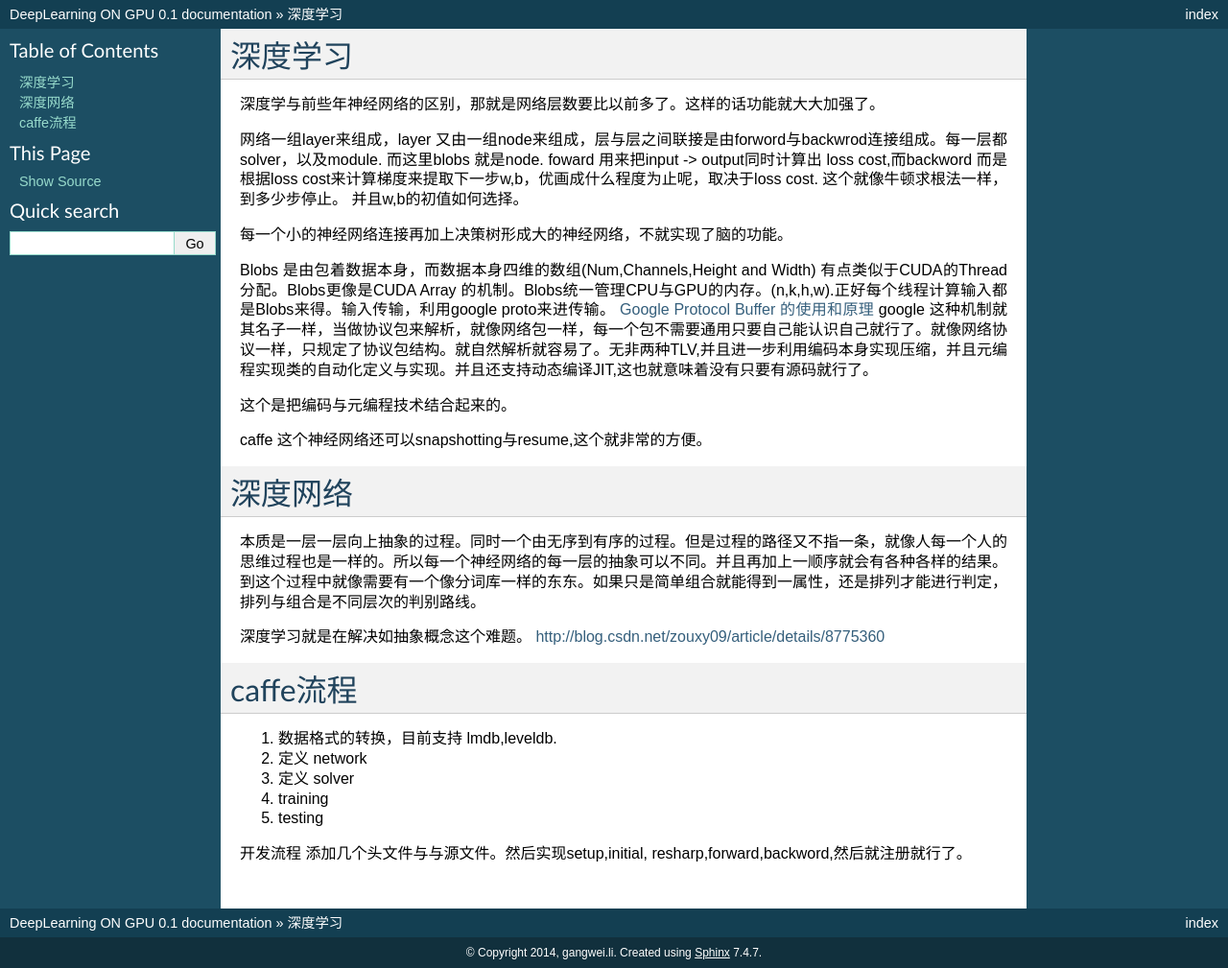
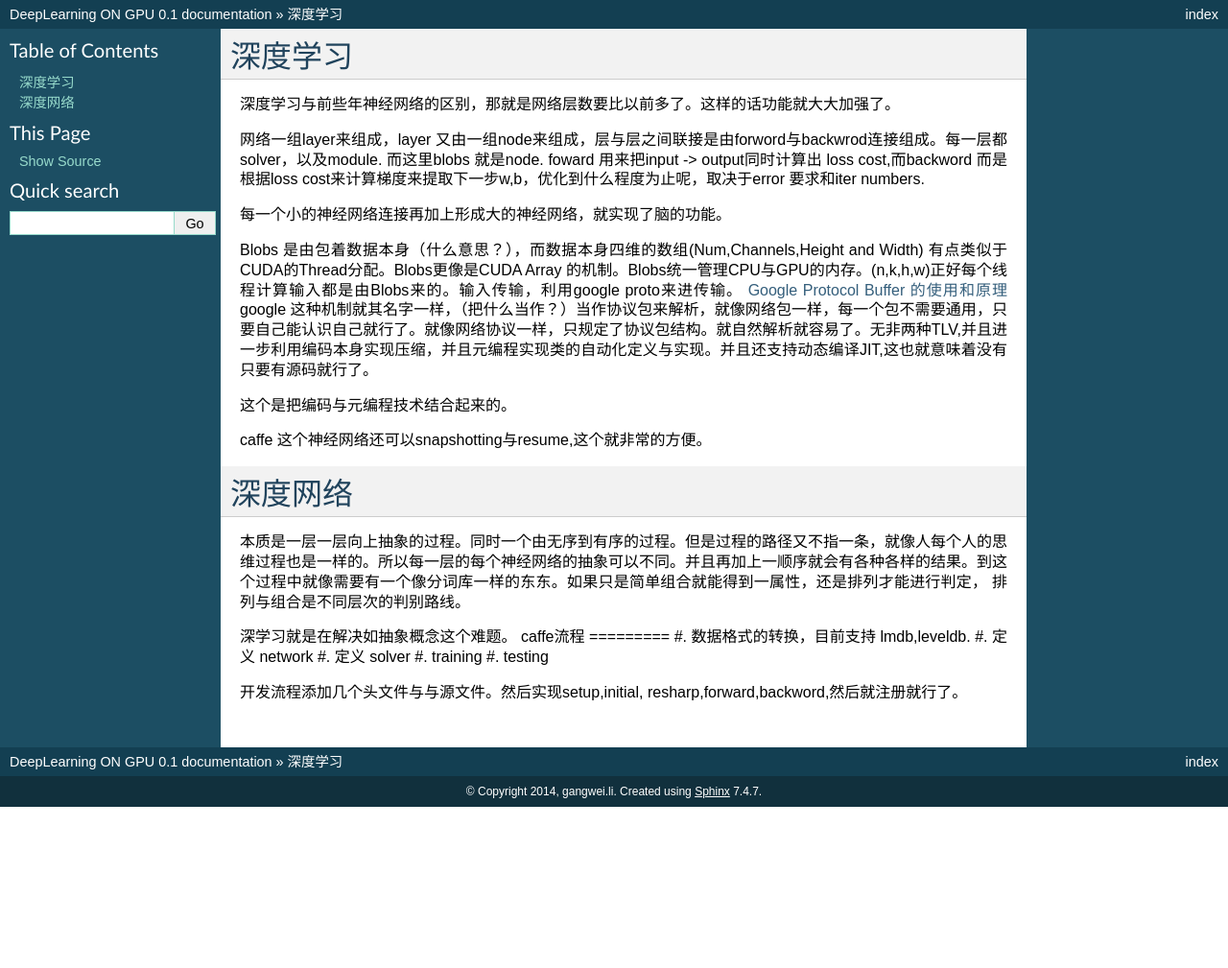
Before and after one commit to gwli/DeepLearningOnGPU, a Sphinx documentation site: the page built from source/basicConcept/CaffeBasic.rst, in a window 1280 px wide. Shown: the whole page at 96% size. Built offline with Sphinx 7.4.7, drawn with Linux system fonts in a browser that asks for light colours; after the commit the page ends 900 px from its top, so only the background shows below that.

Commit message:
修改 caffe basic

```diff
--- a/source/basicConcept/CaffeBasic.rst
+++ b/source/basicConcept/CaffeBasic.rst
@@ -1,14 +1,14 @@
 深度学习
 ========
 
-深度学与前些年神经网络的区别，那就是网络层数要比以前多了。这样的话功能就大大加强了。
+深度学习与前些年神经网络的区别，那就是网络层数要比以前多了。这样的话功能就大大加强了。
 
 网络一组layer来组成，layer 又由一组node来组成，层与层之间联接是由forword与backwrod连接组成。每一层都solver，以及module. 而这里blobs 就是node.
-foward 用来把input -> output同时计算出 loss cost,而backword 而是根据loss cost来计算梯度来提取下一步w,b，优画成什么程度为止呢，取决于loss cost. 这个就像牛顿求根法一样，到多少步停止。 并且w,b的初值如何选择。
+foward 用来把input -> output同时计算出 loss cost,而backword 而是根据loss cost来计算梯度来提取下一步w,b，优化到什么程度为止呢，取决于error 要求和iter numbers.
 
-每一个小的神经网络连接再加上决策树形成大的神经网络，不就实现了脑的功能。
+每一个小的神经网络连接再加上形成大的神经网络，就实现了脑的功能。
 
-Blobs 是由包着数据本身，而数据本身四维的数组(Num,Channels,Height and Width) 有点类似于CUDA的Thread分配。Blobs更像是CUDA Array 的机制。Blobs统一管理CPU与GPU的内存。(n,k,h,w).正好每个线程计算输入都是Blobs来得。输入传输，利用google proto来进传输。 `Google Protocol Buffer 的使用和原理 <http://www.ibm.com/developerworks/cn/linux/l-cn-gpb/>`_  google 这种机制就其名子一样，当做协议包来解析，就像网络包一样，每一个包不需要通用只要自己能认识自己就行了。就像网络协议一样，只规定了协议包结构。就自然解析就容易了。无非两种TLV,并且进一步利用编码本身实现压缩，并且元编程实现类的自动化定义与实现。并且还支持动态编译JIT,这也就意味着没有只要有源码就行了。
+Blobs 是由包着数据本身（什么意思？），而数据本身四维的数组(Num,Channels,Height and Width) 有点类似于CUDA的Thread分配。Blobs更像是CUDA Array 的机制。Blobs统一管理CPU与GPU的内存。(n,k,h,w)正好每个线程计算输入都是由Blobs来的。输入传输，利用google proto来进传输。 `Google Protocol Buffer 的使用和原理 <http://www.ibm.com/developerworks/cn/linux/l-cn-gpb/>`_  google 这种机制就其名字一样，（把什么当作？）当作协议包来解析，就像网络包一样，每一个包不需要通用，只要自己能认识自己就行了。就像网络协议一样，只规定了协议包结构。就自然解析就容易了。无非两种TLV,并且进一步利用编码本身实现压缩，并且元编程实现类的自动化定义与实现。并且还支持动态编译JIT,这也就意味着没有只要有源码就行了。
 
 这个是把编码与元编程技术结合起来的。
 
@@ -16,12 +16,9 @@ caffe 这个神经网络还可以snapshotting与resume,这个就非常的方便
 
 深度网络
 ========
-本质是一层一层向上抽象的过程。同时一个由无序到有序的过程。但是过程的路径又不指一条，就像人每一个人的思维过程也是一样的。所以每一个神经网络的每一层的抽象可以不同。并且再加上一顺序就会有各种各样的结果。到这个过程中就像需要有一个像分词库一样的东东。如果只是简单组合就能得到一属性，还是排列才能进行判定， 排列与组合是不同层次的判别路线。
+本质是一层一层向上抽象的过程。同时一个由无序到有序的过程。但是过程的路径又不指一条，就像人每个人的思维过程也是一样的。所以每一层的每个神经网络的抽象可以不同。并且再加上一顺序就会有各种各样的结果。到这个过程中就像需要有一个像分词库一样的东东。如果只是简单组合就能得到一属性，还是排列才能进行判定， 排列与组合是不同层次的判别路线。
 
-深度学习就是在解决如抽象概念这个难题。
-http://blog.csdn.net/zouxy09/article/details/8775360
-
-
+深学习就是在解决如抽象概念这个难题。
 caffe流程
 =========
 #. 数据格式的转换，目前支持 lmdb,leveldb.
@@ -30,5 +27,4 @@ caffe流程
 #. training
 #. testing
 
-开发流程
-添加几个头文件与与源文件。然后实现setup,initial, resharp,forward,backword,然后就注册就行了。
+开发流程添加几个头文件与与源文件。然后实现setup,initial, resharp,forward,backword,然后就注册就行了。
```
